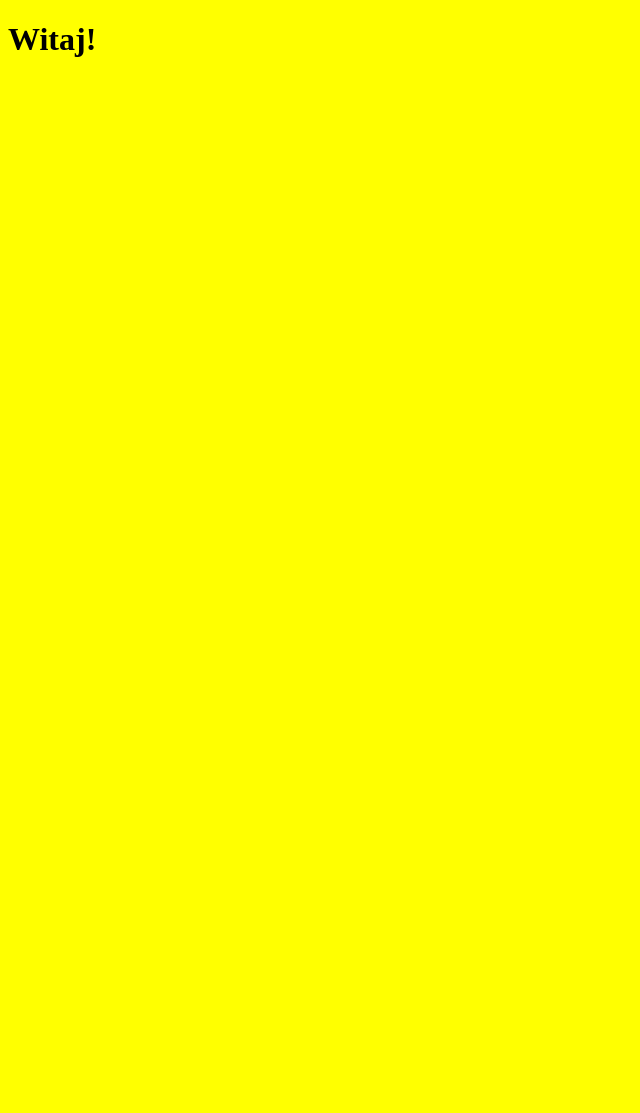
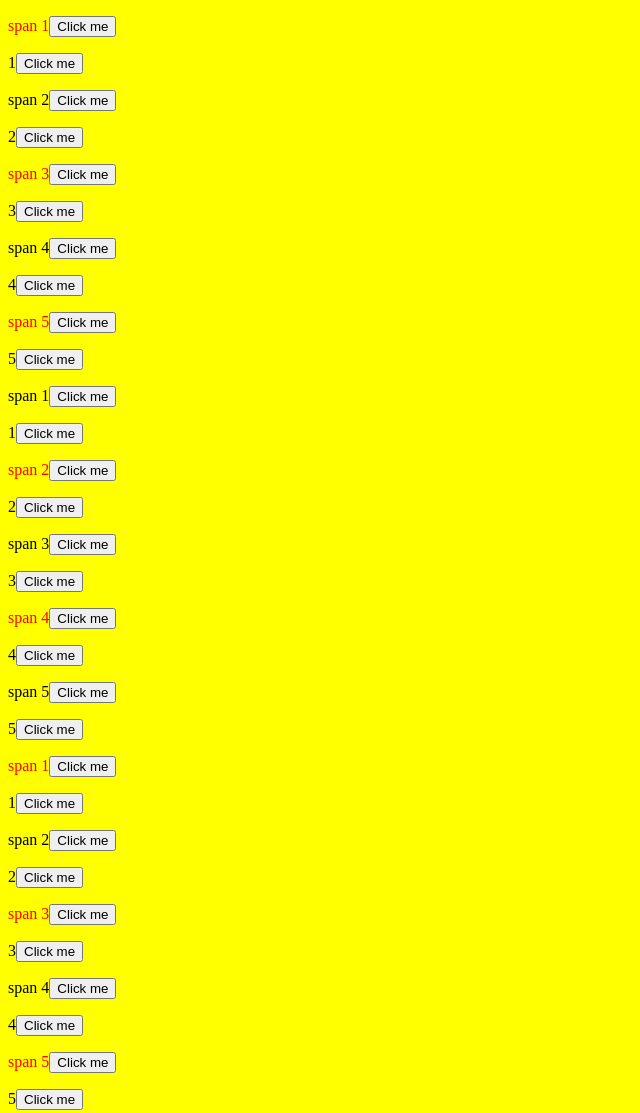
Before and after one commit to agnieszkazm/random_quote_machine, a plain HTML site: page index.html in a window 1280 px wide. Shown: the whole page, without its empty margins (0-640 px from the left). Before the commit the page ends 800 px from the top, so only its background shows below. Drawn offline with nearby package versions, Linux system fonts and the light colour scheme.

Commit message:
bootcamp assignment

```diff
--- a/index.html
+++ b/index.html
@@ -6,9 +6,101 @@
 		<link rel="stylesheet" href="css/style.css">
 	</head>
 	<body>
-		<h1>
-		 	Witaj!
-		</h1>
-		<script type="text/javascript" src="js/text.js"></script>
+		<div>
+			<div>
+				<p><span>span 1</span></p>
+			</div>
+			<div>
+				<p>1</p>
+			</div>
+			<div>
+				<p><span>span 2</span></p>
+			</div>
+			<div>
+				<p>2</p>
+			</div>
+			<div>
+				<p><span>span 3</span></p>
+			</div>
+			<div>
+				<p>3</p>
+			</div>
+			<div>
+				<p><span>span 4</span></p>
+			</div>
+			<div>
+				<p>4</p>
+			</div>
+			<div>
+				<p><span>span 5</span></p>
+			</div>
+			<div>
+				<p>5</p>
+			</div>
+			<div>
+				<p><span>span 1</span></p>
+			</div>
+			<div>
+				<p>1</p>
+			</div>
+			<div>
+				<p><span>span 2</span></p>
+			</div>
+			<div>
+				<p>2</p>
+			</div>
+			<div>
+				<p><span>span 3</span></p>
+			</div>
+			<div>
+				<p>3</p>
+			</div>
+			<div>
+				<p><span>span 4</span></p>
+			</div>
+			<div>
+				<p>4</p>
+			</div>
+			<div>
+				<p><span>span 5</span></p>
+			</div>
+			<div>
+				<p>5</p>
+			</div>
+			<div>
+				<p><span>span 1</span></p>
+			</div>
+			<div>
+				<p>1</p>
+			</div>
+			<div>
+				<p><span>span 2</span></p>
+			</div>
+			<div>
+				<p>2</p>
+			</div>
+			<div>
+				<p><span>span 3</span></p>
+			</div>
+			<div>
+				<p>3</p>
+			</div>
+			<div>
+				<p><span>span 4</span></p>
+			</div>
+			<div>
+				<p>4</p>
+			</div>
+			<div>
+				<p><span>span 5</span></p>
+			</div>
+			<div>
+				<p>5</p>
+			</div>
+		</div>
+
+
+		<script src="https://ajax.googleapis.com/ajax/libs/jquery/1.12.4/jquery.min.js"></script>
+		<script type="text/javascript" src="js/jquery1.js"></script>
 	</body>
 </html>
--- /dev/null
+++ b/js/jquery1.js
@@ -0,0 +1,18 @@
+$(document).ready(function(){
+
+	$('span').each(function(index, element) {
+		if(index % 2==0) {
+		$(this).css('color', 'red');
+	};
+	});
+	$('p').each(function(index, element) {
+		var button = '<button class="btn" data-tmp=' + index + '>Click me</button>'
+		$(this).append(button)
+
+
+	});
+	$("button").click(function() {
+		alert($(this).attr("data-tmp"));
+		$(this).fadeOut( "slow" );
+	});
+});
--- a/js/text.js
+++ /dev/null
@@ -1,12 +0,0 @@
-function greenElephantDo() {
-     var text= "Papugi koszą trawę, unosząc się nad ziemią 15 centymetrów, na czerwonych dywanach.",
-     animal = "Zielone słonie"
-
-animal=animal.toUpperCase();
-text = text.replace("Papugi", animal);
-
-console.log(text.slice(0, text.length/2));
-
-}
-
-greenElephantDo()
```
